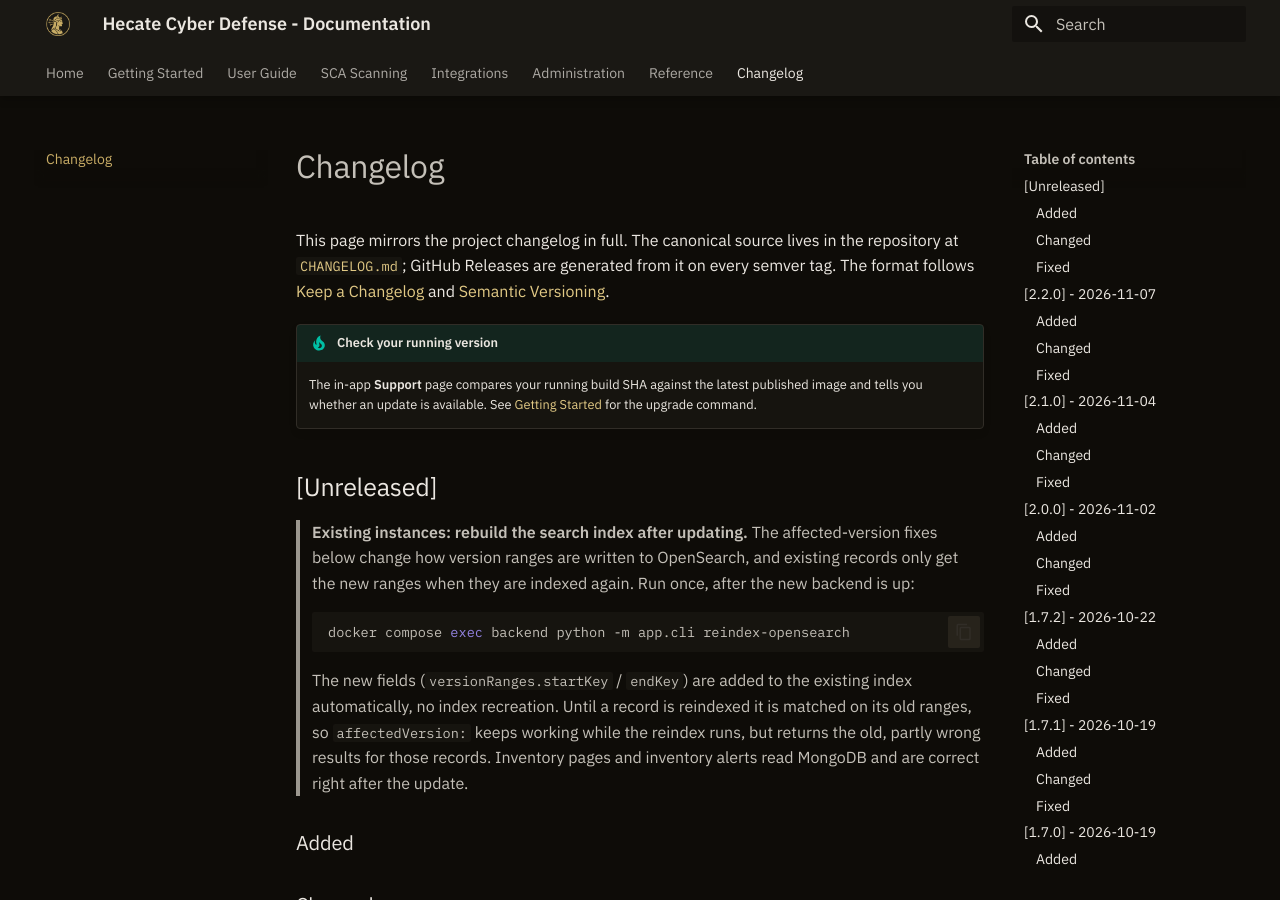
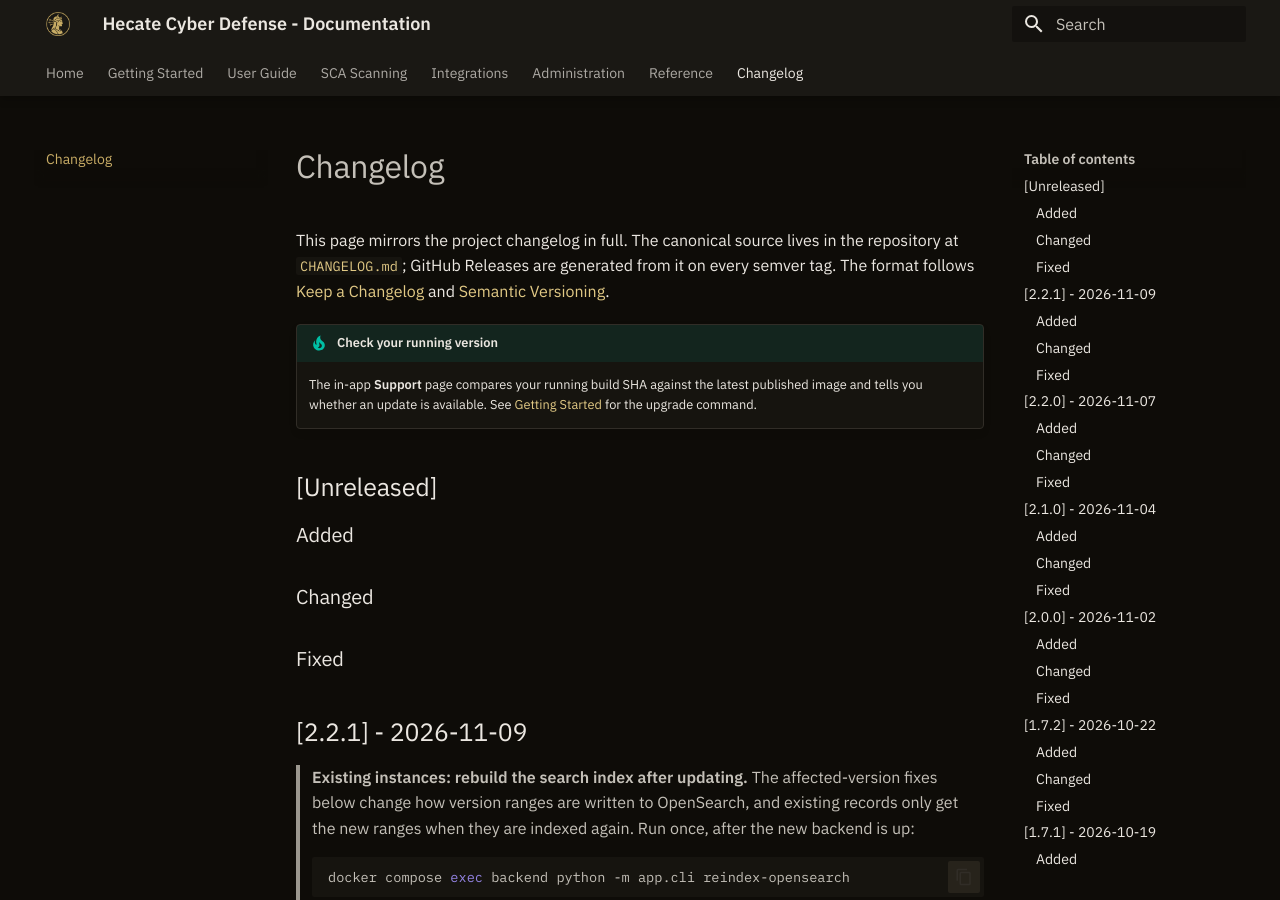
Before and after one commit to 0x3e4/hecate, an MkDocs documentation site: the page built from docs/changelog.md, in a window 1280 px wide and 900 px high. Built offline with MkDocs 1.6.1 and Material for MkDocs 9.7.7, drawn with Linux system fonts in a browser that asks for light colours.

Commit message:
docs: sync the changelog mirror with 2.2.1
The release commit left the 2.2.1 entries under [Unreleased] in docs/changelog.md, so the documentation site showed no 2.2.1 section.

```diff
--- a/docs/changelog.md
+++ b/docs/changelog.md
@@ -12,6 +12,15 @@ generated from it on every semver tag. The format follows
     for the upgrade command.
 
 ## [Unreleased]
+
+### Added
+
+### Changed
+
+### Fixed
+
+
+## [2.2.1] - 2026-11-09
 
 > **Existing instances: rebuild the search index after updating.** The affected-version fixes below change how version ranges are written to OpenSearch, and existing records only get the new ranges when they are indexed again. Run once, after the new backend is up:
 >
```
